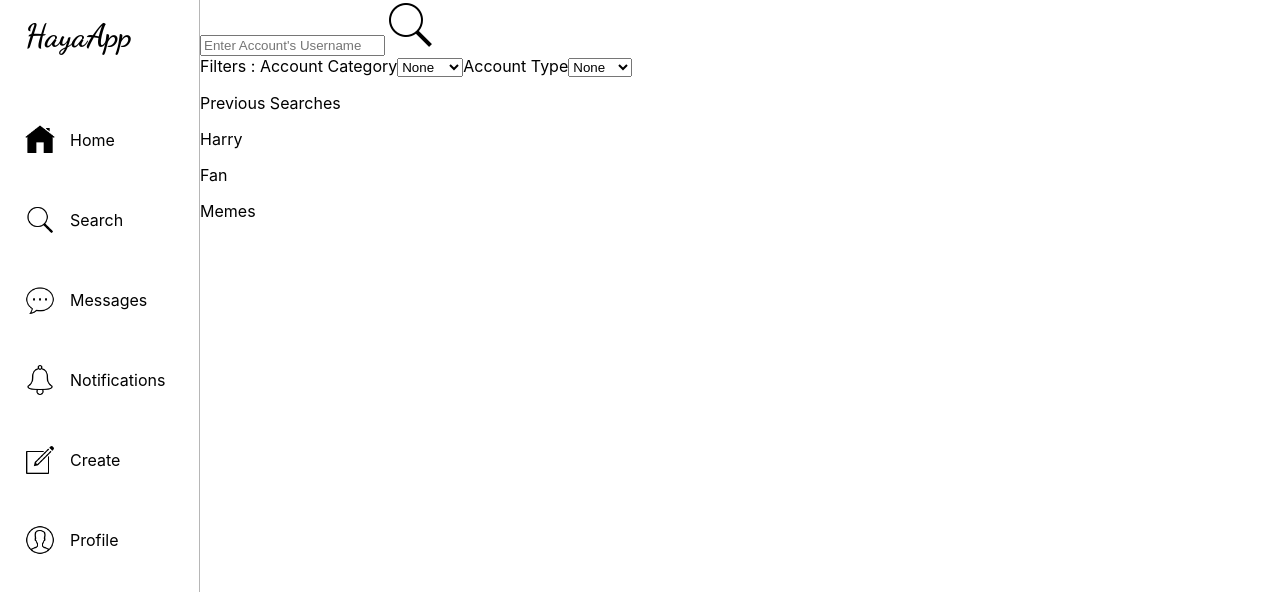
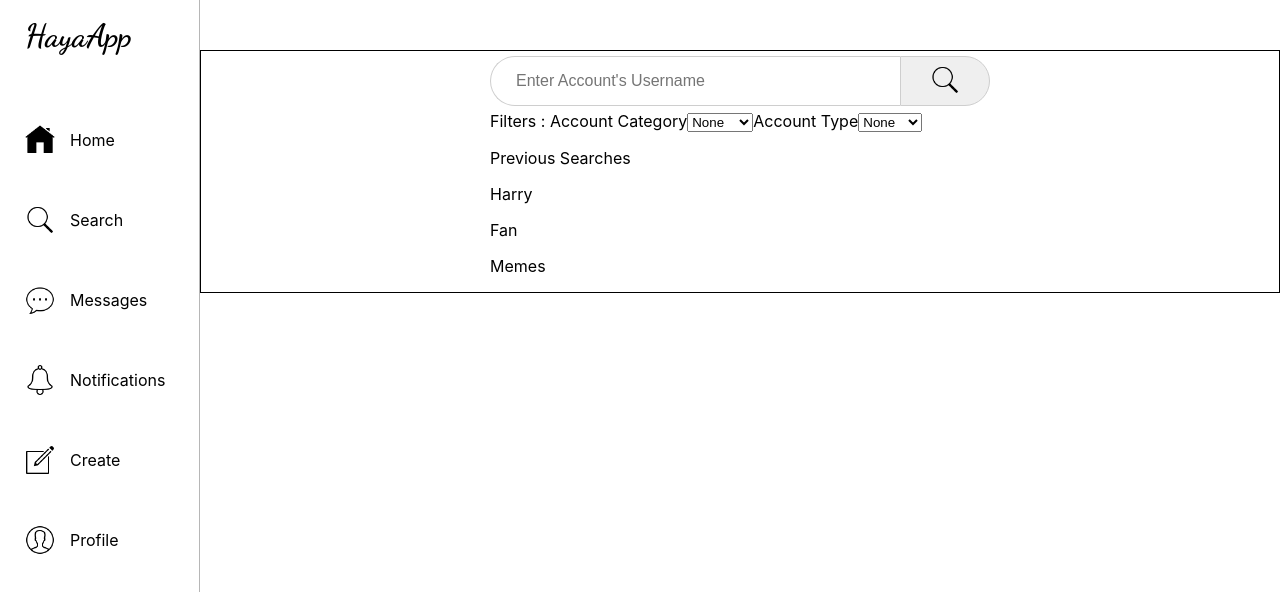
Before and after one commit to UsmanSaleem2003/MERN_Social_Media_App-HayaApp, a React (Create React App) app in the folder frontend/: page /search in a window 1280 px wide. Shown: the top 592 px of the page. Built offline with nearby package versions, Linux system fonts and the light colour scheme.

Commit message:
Some Styling Applied to Search Page

```diff
--- a/frontend/src/Pages/Search/Search.css
+++ b/frontend/src/Pages/Search/Search.css
@@ -0,0 +1,48 @@
+.search-page {
+    display: flex;
+    align-items: center;
+    justify-content: center;
+    margin: 50px auto;
+    border: 1px solid black;
+}
+
+.search-content{
+    margin-top: 10px;
+}
+
+.search-input {
+    display: flex;
+    align-items: center;
+    width: 500px;
+    height: 40px;
+    margin-bottom: 10px;
+}
+
+.search-input input {
+    flex: 1;
+    height: 50px;
+    padding: 5px 25px;
+    font-size: 16px;
+    border-top-left-radius: 30px;
+    border-bottom-left-radius: 30px;
+    border: 0.5px solid rgb(206, 206, 206);
+    border-right: none;
+}
+
+.search-icon {
+    padding: 0 10px;
+    height: 30px;
+}
+
+.search-btn{
+    height: 50px;
+    width: 90px;
+    border: 0.5px solid rgb(206, 206, 206);
+    border-top-right-radius: 30px;
+    border-bottom-right-radius: 30px;
+    cursor: pointer;
+}
+
+.filters{
+
+}
--- a/frontend/src/Pages/Search/Search.js
+++ b/frontend/src/Pages/Search/Search.js
@@ -32,11 +32,12 @@ export default function Search() {
 
 
     return (
-        <div>
-            <div className='search-header'>
+        <div className='search-page'>
+            <div className='search-content'>
+
                 <div className='search-input'>
                     <input type='text' onChange={handleInputChange} placeholder="Enter Account's Username" />
-                    <img src={search_icon} alt='search-icon' className='search-icon' onClick={performSearch} />
+                    <button type='submit' onClick={performSearch} className='search-btn'> <img src={search_icon} className='search-icon' /> </button>
                 </div>
 
                 {/* add functionality of filters for search */}
```
